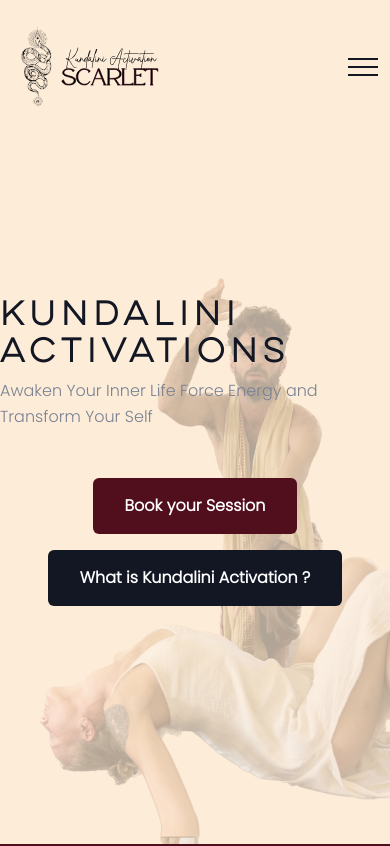
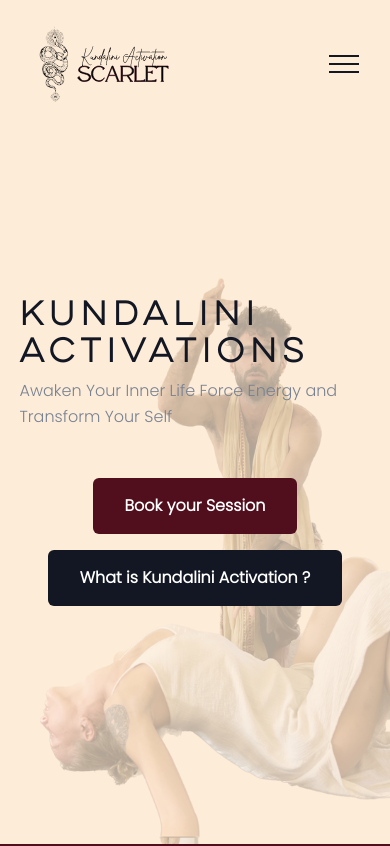
Before and after one commit to danieltolmon/awaken-scarlet-fe, a Next.js app: page / in a window 390 px wide. Shown: the top 846 px of the page. Built offline with nearby package versions, Linux system fonts and the light colour scheme.

Commit message:
imrove small movile paddings

```diff
--- a/src/styles/index.css
+++ b/src/styles/index.css
@@ -8,7 +8,7 @@
 
 @layer components {
   .container {
-    @apply xs:max-w-[430px] sm:max-w-[525px] md:max-w-[718px] lg:max-w-[900px] xl:max-w-[1100px] 2xl:max-w-[1200px];
+    @apply w-[90%] xs:w-[100%] xs:max-w-[430px] sm:max-w-[525px] md:max-w-[718px] lg:max-w-[900px] xl:max-w-[1100px] 2xl:max-w-[1200px];
   }
 }
 
```
